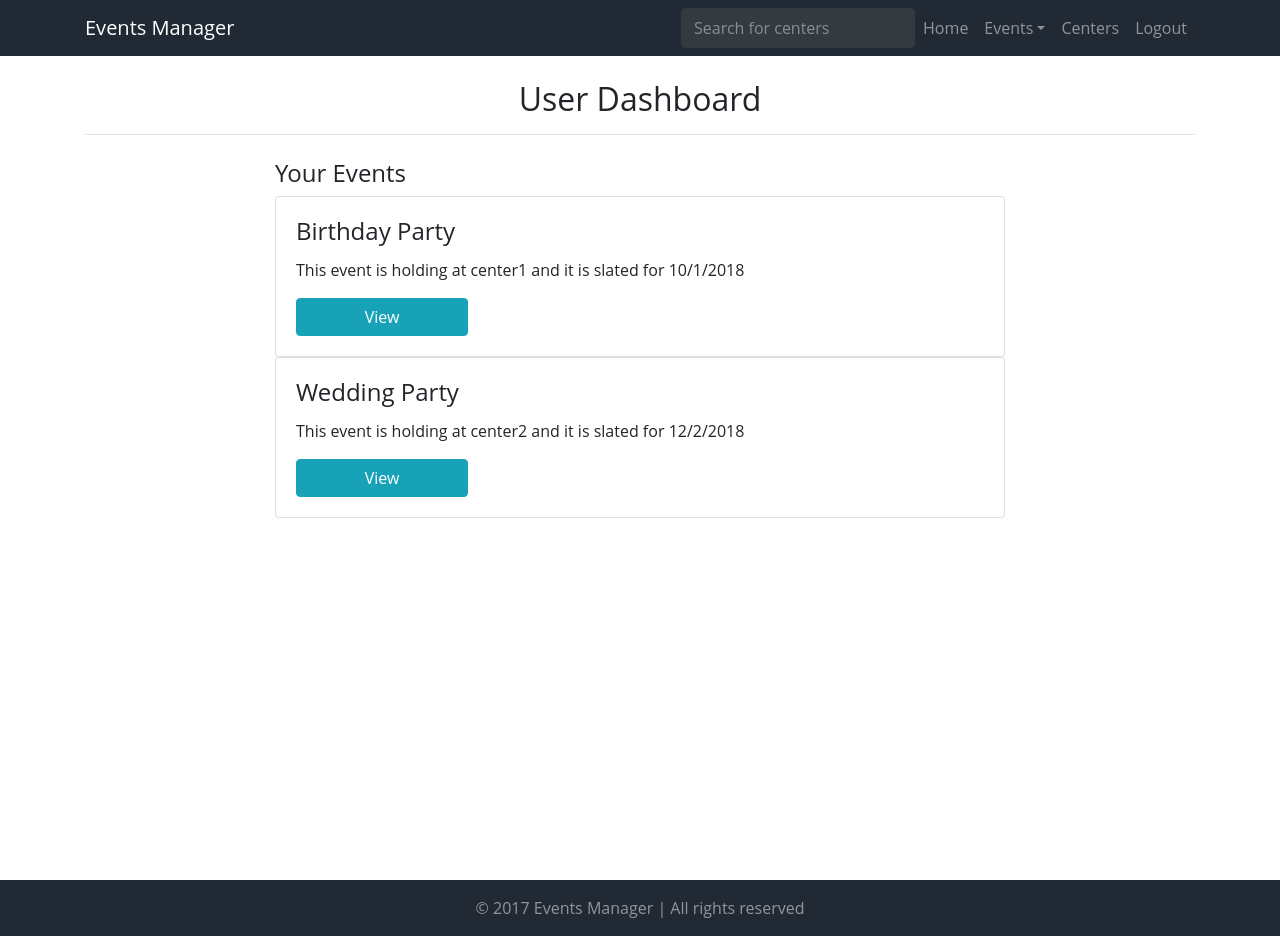
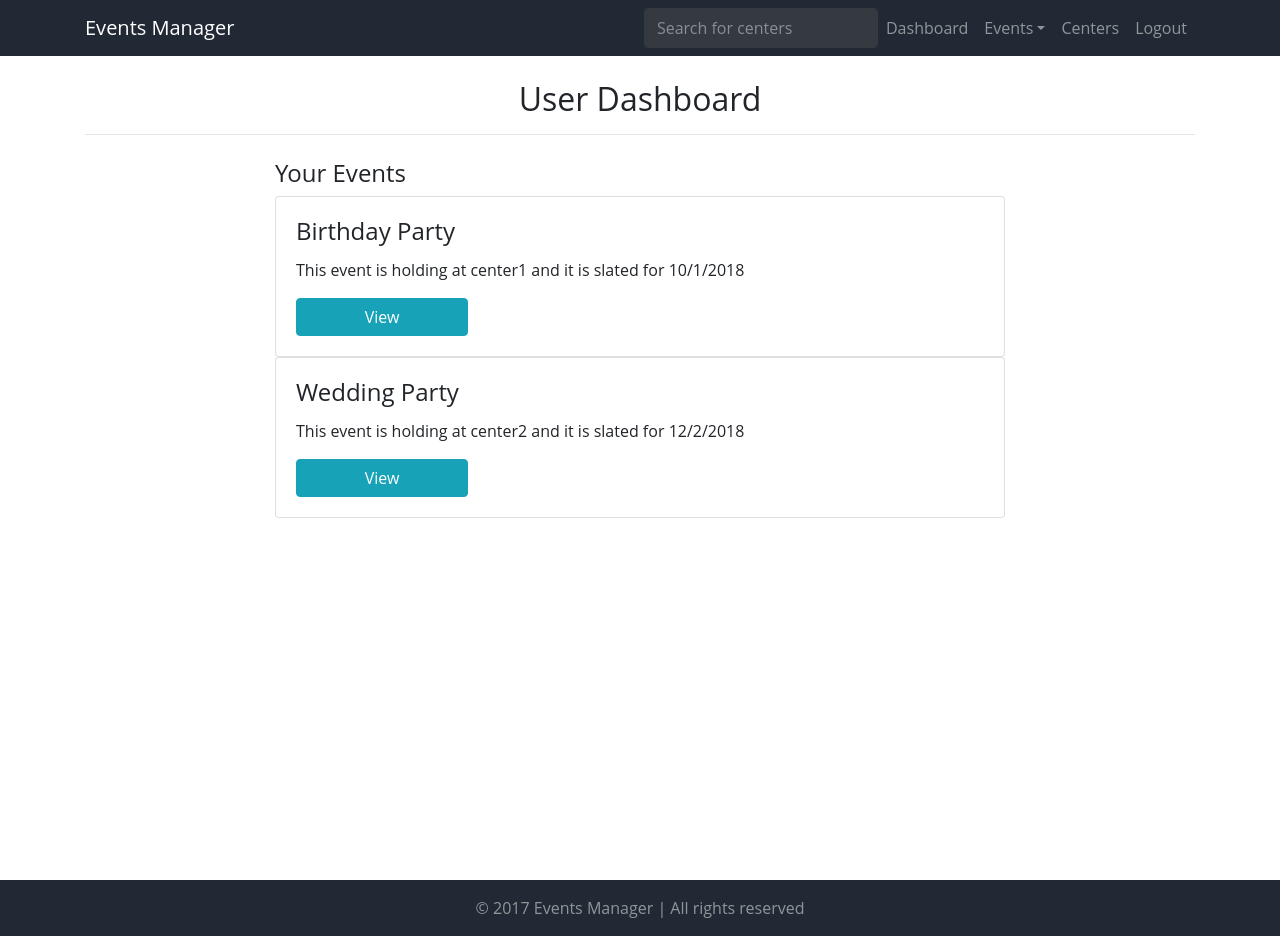
Before and after one commit to emmaadesile/EventsManager, a plain HTML site: page template/home/dashboard.html in a window 1280 px wide. Drawn offline with Linux system fonts and the light colour scheme.

Commit message:
Edit the nav links of dashboard page

```diff
--- a/template/home/dashboard.html
+++ b/template/home/dashboard.html
@@ -26,7 +26,7 @@
               <input type="text" class="form-control bg-dark my-0 border-dark" placeholder="Search for centers">
             </form>
           <li class="nav-item">
-            <a class="nav-link" href="dashboard.html">Home <span class="sr-only">(current)</span></a>
+            <a class="nav-link" href="dashboard.html">Dashboard <span class="sr-only">(current)</span></a>
           </li>
 
           <li class="nav-item dropdown">
```
Also changed, not shown: template/signup.html (+2 -2 lines).
